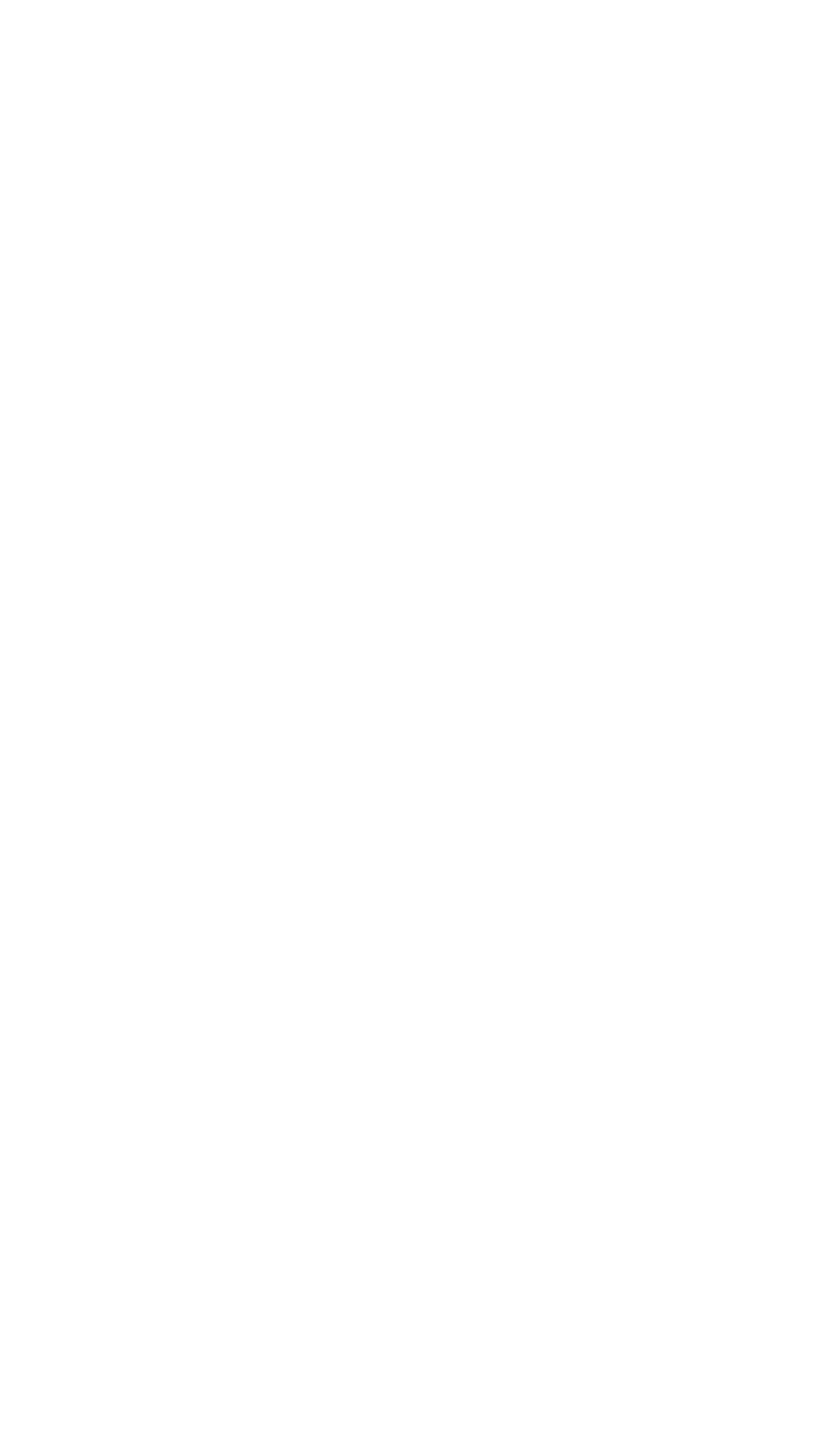
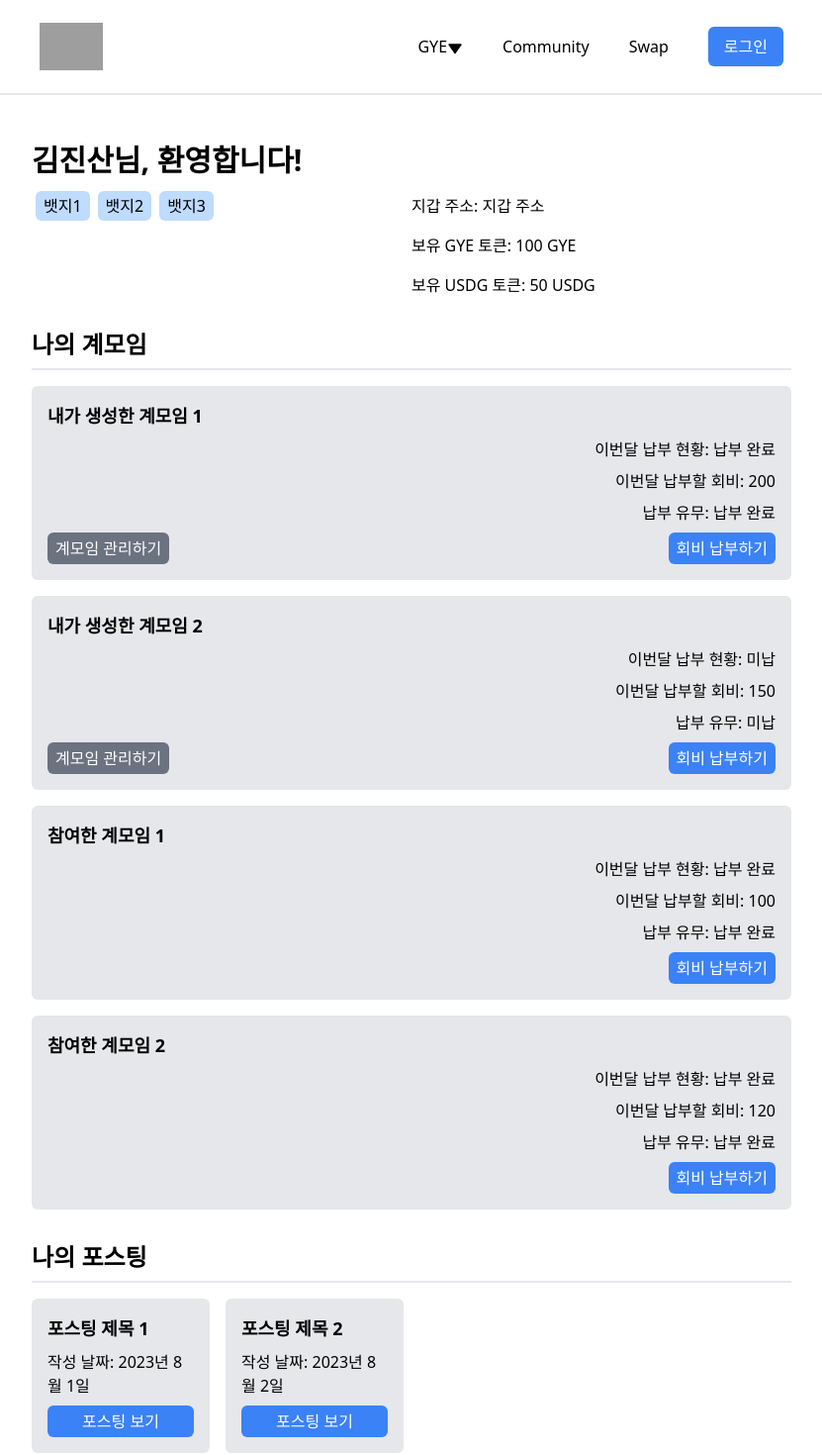
Before and after one commit to codestates-beb/beb-09-final-GYE, a React (Create React App) app in the folder client/: page /user/mypage in a window 1280 px wide. Before the commit this address had no page. Shown: the top 1470 px of the page at 99% size, without its empty margins (224-1055 px from the left). Before the commit the page ends 800 px from the top, so only its background shows below. Built offline with nearby package versions, Linux system fonts and the light colour scheme; grey boxes are pictures that could not be loaded.

Commit message:
Add mypage

```diff
--- a/client/src/App.js
+++ b/client/src/App.js
@@ -4,12 +4,13 @@ import { Provider } from "react-redux";
 import store from "./redux/store";
 
 import Main from "./pages/Main";
-import Community from "./pages/Community";
 import Signup from "./pages/Signup";
+import MyPage from "./pages/MyPage";
 import JoinGroup from "./pages/JoinGroup";
 import GroupDetail from "./pages/GroupDetail";
 import CreateGroup from "./pages/CreateGroup";
 import ManageGroup from "./pages/ManageGroup";
+import Community from "./pages/Community";
 import Swap from "./pages/Swap";
 
 function Layout() {
@@ -26,11 +27,12 @@ function Layout() {
       <Routes>
         <Route path="/" element={<Main />} />
         <Route path="/community" element={<Community />} />
-        <Route path="/signup" element={<Signup />} />
+        <Route path="/user/signup" element={<Signup />} />
+        <Route path="/user/mypage" element={<MyPage />} />
         <Route path="/group/join" element={<JoinGroup />} />
         <Route path="/group/:id" element={<GroupDetail />} />
         <Route path="/group/create" element={<CreateGroup />} />
-        <Route path="/group/manage" element={<ManageGroup />} />
+        <Route path="/group/manage/:id" element={<ManageGroup />} />
         <Route path="/swap" element={<Swap />} />
       </Routes>
     </div>
--- a/client/src/pages/Community.js
+++ b/client/src/pages/Community.js
@@ -1,4 +1,5 @@
 import React, { useState } from "react";
+import Nav from "../components/Nav";
 
 const Community = () => {
   const [posts, setPosts] = useState([]);
@@ -73,18 +74,9 @@ const Community = () => {
   };
 
   return (
+    <div>
+      <Nav />
       <div className="flex flex-col min-h-screen bg-gray-200 pt-16 overflow-hidden">
-      <header className="h-14 bg-gray-200 flex items-center justify-between px-4 fixed w-full top-0">
-        <div className="text-xl font-bold">Logo</div>
-        <div className="flex items-center space-x-4">
-          <nav className="space-x-4">
-            <a href="#">계모임</a>
-            <a href="#">커뮤니티</a>
-            <a href="#">스왑</a>
-          </nav>
-          <button className="p-2 bg-blue-500 text-white rounded">로그인</button>
-        </div>
-      </header>
         <div className="flex mt-16 h-full bg-gray-200">
           <div className="w-full p-4 max-w-screen-md mx-auto flex flex-col justify-between">
             <div className="mb-4 flex items-center border-b pb-2 fixed bg-gray-4">
@@ -340,6 +332,7 @@ const Community = () => {
           </div>
         </div>
       </div>
+    </div>
   );
 };
 
--- /dev/null
+++ b/client/src/pages/MyPage.js
@@ -0,0 +1,169 @@
+import React, { useState } from 'react';
+import { Link } from 'react-router-dom';
+import Nav from '../components/Nav';
+import Footer from '../components/Footer';
+
+const MyPage = () => {
+  // 가상의 사용자 정보 데이터
+  const [user, setUser] = useState({
+    nickname: '김진산',
+    badges: ['뱃지1', '뱃지2', '뱃지3'],
+    walletAddress: '지갑 주소',
+    gyeTokens: 100,
+    usdgTokens: 50,
+    createdGroups: [
+      // ... (생성한 계모임 데이터)
+      {
+        id: 1,
+        name: '내가 생성한 계모임 1',
+        paymentStatus: '납부 완료',
+        nextMonthFee: 200,
+        isPaid: true,
+      },
+      {
+        id: 2,
+        name: '내가 생성한 계모임 2',
+        paymentStatus: '미납',
+        nextMonthFee: 150,
+        isPaid: false,
+      },
+    ],
+    joinedGroups: [
+      // ... (참여한 계모임 데이터)
+      {
+        id: 3,
+        name: '참여한 계모임 1',
+        paymentStatus: '납부 완료',
+        nextMonthFee: 100,
+        isPaid: true,
+      },
+      {
+        id: 4,
+        name: '참여한 계모임 2',
+        paymentStatus: '납부 완료',
+        nextMonthFee: 120,
+        isPaid: true,
+      },
+    ],
+  });
+
+  return (
+    <div>
+      <Nav />
+      <div className="flex flex-col w-3/5 mx-auto">
+        <div className="w-full mx-auto mt-12 mb-4 text-3xl font-bold">
+          {user.nickname}님, 환영합니다!
+        </div>
+        <div className="flex">
+          <div className="w-1/2 mx-auto mb-8">
+            {user.badges.map((badge, index) => (
+              <span key={index} className="px-2 py-1 mx-1 bg-blue-200 rounded-md">
+                {badge}
+              </span>
+            ))}
+          </div>
+          <div className="flex flex-col w-1/2 mx-auto mb-8">
+            <div className="w-full">
+              <div className="mb-4">
+                지갑 주소: {user.walletAddress}
+              </div>
+              <div className="mb-4">
+                보유 GYE 토큰: {user.gyeTokens} GYE
+              </div>
+              <div className=''>
+                보유 USDG 토큰: {user.usdgTokens} USDG
+              </div>
+            </div>
+          </div>
+        </div>
+        <div className="w-full mx-auto mb-8">
+          <div className="w-full border-b-2 pb-2 text-2xl font-bold mb-4">
+            나의 계모임
+          </div>
+          <div className="grid grid-cols-1 gap-4">
+            {user.createdGroups.map((group, index) => (
+              <div key={index} className="bg-gray-200 rounded-md p-4">
+                <div className="text-lg font-bold mb-2">
+                  {group.name}
+                </div>
+                <div className="text-right mb-2">
+                  이번달 납부 현황: {group.paymentStatus}
+                </div>
+                <div className="text-right mb-2">
+                  이번달 납부할 회비: {group.nextMonthFee}
+                </div>
+                <div className="text-right mb-2">
+                  납부 유무: {group.isPaid ? '납부 완료' : '미납'}
+                </div>
+                <div className="flex justify-between">
+                  <Link to='/group/manage/:id' className="bg-gray-500 text-white px-2 py-1 rounded-md cursor-pointer">
+                    계모임 관리하기
+                  </Link>
+                  <button className="bg-blue-500 text-white px-2 py-1 rounded-md cursor-pointer">
+                    회비 납부하기
+                  </button>
+                </div>
+              </div>
+            ))}
+            {user.joinedGroups.map((group, index) => (
+              <div key={index} className="bg-gray-200 rounded-md p-4">
+                <div className="text-lg font-bold mb-2">
+                  {group.name}
+                </div>
+                <div className="text-right mb-2">
+                  이번달 납부 현황: {group.paymentStatus}
+                </div>
+                <div className="text-right mb-2">
+                  이번달 납부할 회비: {group.nextMonthFee}
+                </div>
+                <div className="text-right mb-2">
+                  납부 유무: {group.isPaid ? '납부 완료' : '미납'}
+                </div>
+                <div className="flex justify-end">
+                  <button className="bg-blue-500 text-white px-2 py-1 rounded-md cursor-pointer">
+                    회비 납부하기
+                  </button>
+                </div>
+              </div>
+            ))}
+          </div>
+        </div>
+
+        <div className="w-full mx-auto mb-8">
+          <div className="w-full border-b-2 pb-2 text-2xl font-bold mb-4">
+            나의 포스팅
+          </div>
+          <div className="grid grid-cols-4 gap-4">
+            {/* 나의 포스팅 정보 */}
+            <div className="bg-gray-200 rounded-md p-4 flex flex-col">
+              <div className="text-lg font-bold mb-2">
+                포스팅 제목 1
+              </div>
+              <div className="mb-2">
+                작성 날짜: 2023년 8월 1일
+              </div>
+              <button className="bg-blue-500 text-white px-2 py-1 rounded-md cursor-pointer">
+                포스팅 보기
+              </button>
+            </div>
+            <div className="bg-gray-200 rounded-md p-4 flex flex-col">
+              <div className="text-lg font-bold mb-2">
+                포스팅 제목 2
+              </div>
+              <div className="mb-2">
+                작성 날짜: 2023년 8월 2일
+              </div>
+              <button className="bg-blue-500 text-white px-2 py-1 rounded-md cursor-pointer">
+                포스팅 보기
+              </button>
+            </div>
+            {/* ... (나머지 포스팅 정보) */}
+          </div>
+        </div>
+      </div>
+      <Footer />
+    </div>
+  );
+};
+
+export default MyPage;
```
Also changed, not shown: client/src/api/getGYEToken.js (added), client/src/api/getUSDGToken.js (added). Lines whose indentation alone changed are shown as unchanged.
